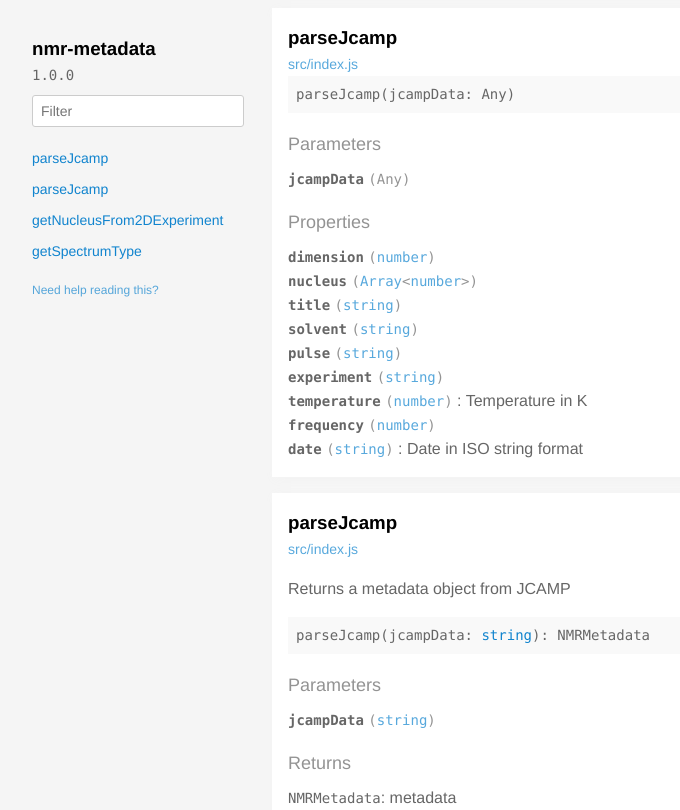
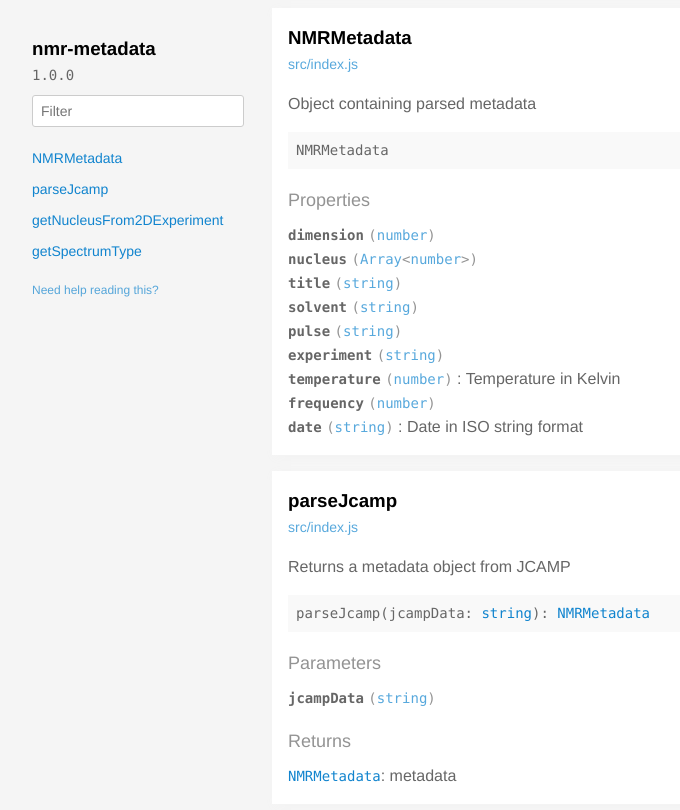
Before and after one commit to cheminfo/nmr-metadata, a plain HTML site: page index.html in a window 1280 px wide. Shown: the top 810 px of the page, without its empty margins (112-792 px from the left). Drawn offline with Linux system fonts and the light colour scheme.

Commit message:
doc: fix typedef

```diff
--- a/index.html
+++ b/index.html
@@ -25,9 +25,9 @@
 
 
                 <li><a
-                  href='#parsejcamp'
+                  href='#nmrmetadata'
                   class="">
-                  parseJcamp
+                  NMRMetadata
 
                 </a>
 
@@ -77,20 +77,21 @@
 
 
   <div class='clearfix'>
-    <h3 class='fl m0' id='parsejcamp'>
-      parseJcamp
+    <h3 class='fl m0' id='nmrmetadata'>
+      NMRMetadata
     </h3>
 
-      <a class='fr fill-darken0 round round pad1x quiet h5' href='https://github.com/cheminfo/nmr-metadata/blob/9f917190209a8b0007144c0877a33841f8077fc8/src/index.js#L26-L65'>
+      <a class='fr fill-darken0 round round pad1x quiet h5' href='https://github.com/cheminfo/nmr-metadata/blob/1a00a291d5c2a6417301dfa5a81d11a51eae65c0/src/index.js#L27-L66'>
       <span>src/index.js</span>
       </a>
 
   </div>
 
 
+  <p>Object containing parsed metadata</p>
 
 
-  <div class='pre p1 fill-light mt0'>parseJcamp(jcampData: Any)</div>
+  <div class='pre p1 fill-light mt0'>NMRMetadata</div>
 
 
 
@@ -100,18 +101,6 @@
 
 
 
-
-    <div class='py1 quiet mt1 prose-big'>Parameters</div>
-    <div class='prose'>
-
-        <div class='space-bottom0'>
-          <div>
-            <span class='code bold'>jcampData</span> <code class='quiet'>(Any)</code>
-          </div>
-
-        </div>
-
-    </div>
 
 
 
@@ -156,7 +145,7 @@
 
         <div class='space-bottom0'>
           <span class='code bold'>temperature</span> <code class='quiet'>(<a href="https://developer.mozilla.org/en-US/docs/Web/JavaScript/Reference/Global_Objects/Number">number</a>)</code>
-          : Temperature in K
+          : Temperature in Kelvin
 
 
         </div>
@@ -201,7 +190,7 @@
       parseJcamp
     </h3>
 
-      <a class='fr fill-darken0 round round pad1x quiet h5' href='https://github.com/cheminfo/nmr-metadata/blob/9f917190209a8b0007144c0877a33841f8077fc8/src/index.js#L26-L65'>
+      <a class='fr fill-darken0 round round pad1x quiet h5' href='https://github.com/cheminfo/nmr-metadata/blob/1a00a291d5c2a6417301dfa5a81d11a51eae65c0/src/index.js#L27-L66'>
       <span>src/index.js</span>
       </a>
 
@@ -211,7 +200,7 @@
   <p>Returns a metadata object from JCAMP</p>
 
 
-  <div class='pre p1 fill-light mt0'>parseJcamp(jcampData: <a href="https://developer.mozilla.org/en-US/docs/Web/JavaScript/Reference/Global_Objects/String">string</a>): NMRMetadata</div>
+  <div class='pre p1 fill-light mt0'>parseJcamp(jcampData: <a href="https://developer.mozilla.org/en-US/docs/Web/JavaScript/Reference/Global_Objects/String">string</a>): <a href="#nmrmetadata">NMRMetadata</a></div>
 
 
 
@@ -240,7 +229,7 @@
 
 
       <div class='py1 quiet mt1 prose-big'>Returns</div>
-      <code>NMRMetadata</code>:
+      <code><a href="#nmrmetadata">NMRMetadata</a></code>:
         metadata
 
 
@@ -269,7 +258,7 @@
       getNucleusFrom2DExperiment
     </h3>
 
-      <a class='fr fill-darken0 round round pad1x quiet h5' href='https://github.com/cheminfo/nmr-metadata/blob/9f917190209a8b0007144c0877a33841f8077fc8/src/index.js#L72-L84'>
+      <a class='fr fill-darken0 round round pad1x quiet h5' href='https://github.com/cheminfo/nmr-metadata/blob/1a00a291d5c2a6417301dfa5a81d11a51eae65c0/src/index.js#L73-L85'>
       <span>src/index.js</span>
       </a>
 
@@ -336,7 +325,7 @@
       getSpectrumType
     </h3>
 
-      <a class='fr fill-darken0 round round pad1x quiet h5' href='https://github.com/cheminfo/nmr-metadata/blob/9f917190209a8b0007144c0877a33841f8077fc8/src/getSpectrumType.js#L8-L60'>
+      <a class='fr fill-darken0 round round pad1x quiet h5' href='https://github.com/cheminfo/nmr-metadata/blob/1a00a291d5c2a6417301dfa5a81d11a51eae65c0/src/getSpectrumType.js#L8-L60'>
       <span>src/getSpectrumType.js</span>
       </a>
 
```
